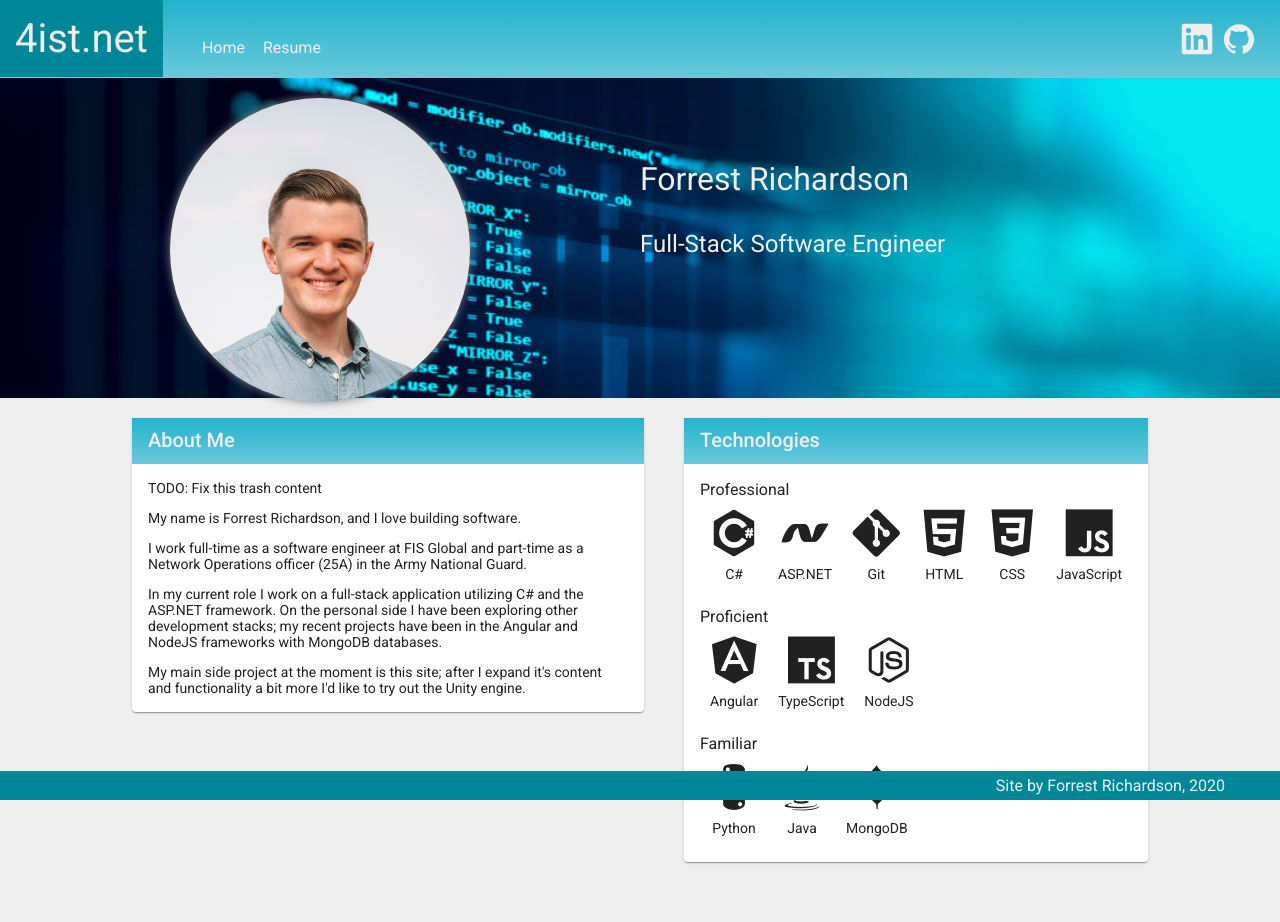
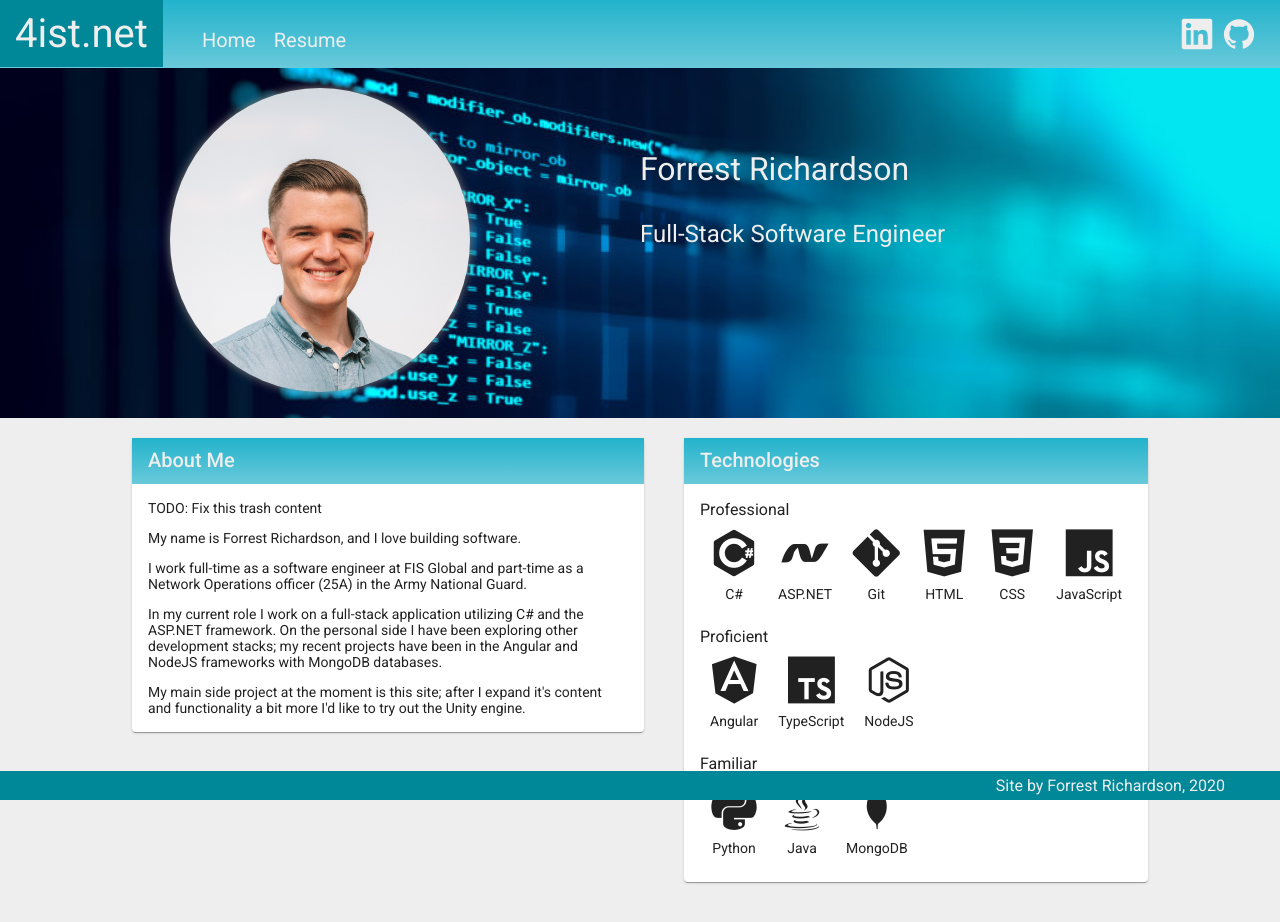
Before and after one commit to 4ist/Legacy-4ist.io, an Angular app: page / in a window 1280 px wide. Shown: the top 922 px of the page. Built offline with nearby package versions, Linux system fonts and the light colour scheme.

Commit message:
updated header formatting

```diff
--- a/src/app/components/header/header.component.css
+++ b/src/app/components/header/header.component.css
@@ -2,7 +2,7 @@
   top: 0;
   color: #eeeeee;
 
-  height: 78px;
+  height: 68px;
   background: linear-gradient(
     to bottom,
     var(--primaryColor),
@@ -18,7 +18,7 @@
 }
 
 .siteName {
-  padding: 15px;
+  padding:  10px 15px;
   background-color: var(--heavyColor);
   display: flex;
   align-items: flex-end;
@@ -27,7 +27,7 @@
 }
 
 .banner {
-  padding: 15px;
+  padding:  10px 15px;
   margin-left: 15px;
   display: flex;
   align-items: flex-end;
@@ -44,6 +44,7 @@ a{
   margin: 0px 3px;
   background: none;
   border-radius: 15px;
+  font-size: 20px;
 }
 
 .bannerLink:hover {
@@ -51,7 +52,7 @@ a{
 }
 
 .linkGroup {
-  padding: 15px;
+  padding:  10px 15px;
   height: 40px;
   float: right;
   text-align: right;
--- a/src/app/components/header/header.component.html
+++ b/src/app/components/header/header.component.html
@@ -4,7 +4,7 @@
 </header>
 
 <div class="header-component">
-  <div class="siteName">4ist.net</div>
+  <span class="siteName">4ist.net</span>
   <div class="banner">
     <a class="bannerLink" href="/">Home</a>
     <!--
--- a/src/app/components/home/home.component.css
+++ b/src/app/components/home/home.component.css
@@ -1,8 +1,8 @@
 .background{
   background-image: url('../../../assets/CyanCodeBG.jpeg');
   background-repeat: no-repeat;
-   background-size: cover;
-   height: 40%;
+  background-size: cover;
+  height: 350px;
 }
 
 .aboutBanner {
```
